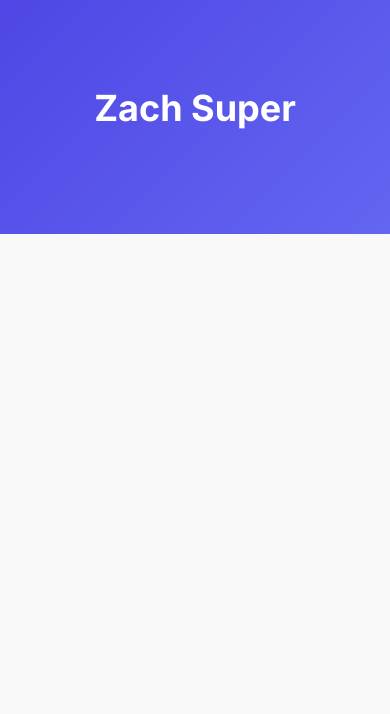
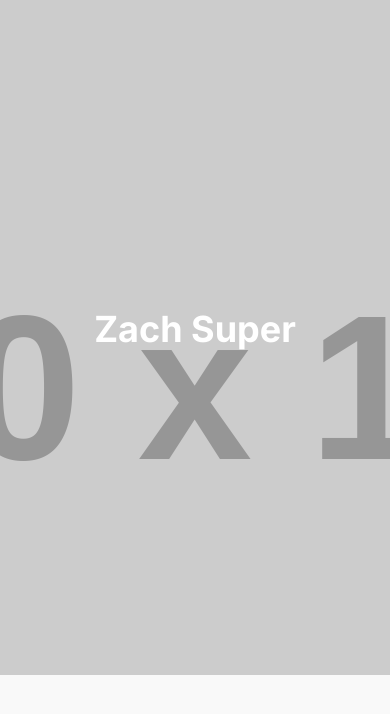
Before and after one commit to mungnum/mungnum.github.io, a plain HTML site: page index.html in a window 390 px wide. Drawn offline with Linux system fonts and the light colour scheme; placeholder pictures from the web are drawn by us.

Commit message:
parallax template

```diff
--- a/index.html
+++ b/index.html
@@ -26,27 +26,45 @@
       cursor: pointer;
     }
 
-    /* Hero Section */
-    .banner {
+    /* Parallax Banner Styles */
+    .parallax-banner {
+      position: relative;
+      height: 80vh;
+      overflow: hidden;
       display: flex;
-      flex-direction: column;
       align-items: center;
       justify-content: center;
       text-align: center;
-      padding: 5rem 2rem;
-      background: linear-gradient(135deg, #4f46e5, #6366f1);
       color: #fff;
     }
-    .banner h1 {
+    .parallax-bg {
+      position: absolute;
+      top: 0;
+      left: 0;
+      width: 100%;
+      height: 120%; /* slightly taller for smooth parallax */
+      background-image: url('https://via.placeholder.com/1920x1080'); /* replace with your image */
+      background-size: cover;
+      background-position: center;
+      transform: translateZ(0);
+      will-change: transform;
+      z-index: 1;
+    }
+    .parallax-content {
+      position: relative;
+      z-index: 2;
+      max-width: 800px;
+      padding: 2rem;
+    }
+    .parallax-content h1 {
       font-size: 3rem;
       margin-bottom: 1rem;
     }
-    .banner p {
-      font-size: 1.2rem;
-      margin-bottom: 2rem;
-      max-width: 600px;
+    .parallax-content p {
+      font-size: 1.25rem;
+      margin-bottom: 1.5rem;
     }
-    .banner button {
+    .parallax-content button {
       background-color: #fff;
       color: #4f46e5;
       padding: 0.75rem 2rem;
@@ -55,20 +73,17 @@
       border-radius: 6px;
       transition: transform 0.2s, background-color 0.3s;
     }
-    .banner button:hover {
+    .parallax-content button:hover {
       background-color: #e0e7ff;
       transform: translateY(-2px);
     }
 
     /* Responsive tweaks */
     @media(max-width: 768px){
-      .about {
-        flex-direction: column;
-      }
-      .banner h1 {
+      .parallax-content h1 {
         font-size: 2.25rem;
       }
-      .banner p {
+      .parallax-content p {
         font-size: 1rem;
       }
     }
@@ -76,10 +91,22 @@
 </head>
 <body>
 
-  <!-- banner Section -->
-  <section class="banner">
-    <h1>Zach Super</h1>
+  <!-- Parallax Banner Section -->
+  <section class="parallax-banner">
+    <div class="parallax-bg"></div>
+    <div class="parallax-content">
+      <h1>Zach Super</h1>
+    </div>
   </section>
+
+  <script>
+    // Basic parallax effect using scroll
+    const parallaxBg = document.querySelector('.parallax-bg');
+    window.addEventListener('scroll', () => {
+      const offset = window.pageYOffset;
+      parallaxBg.style.transform = `translateY(${offset * 0.5}px)`;
+    });
+  </script>
 
 </body>
 </html>
```
